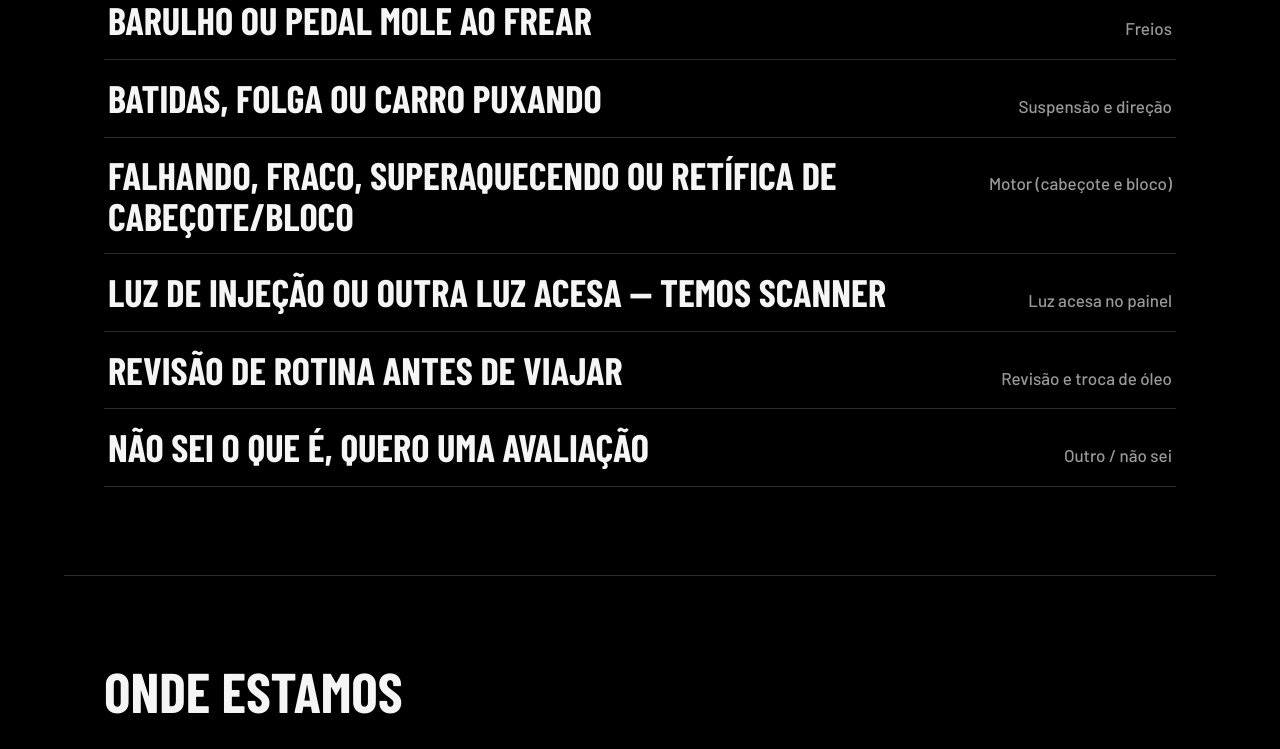
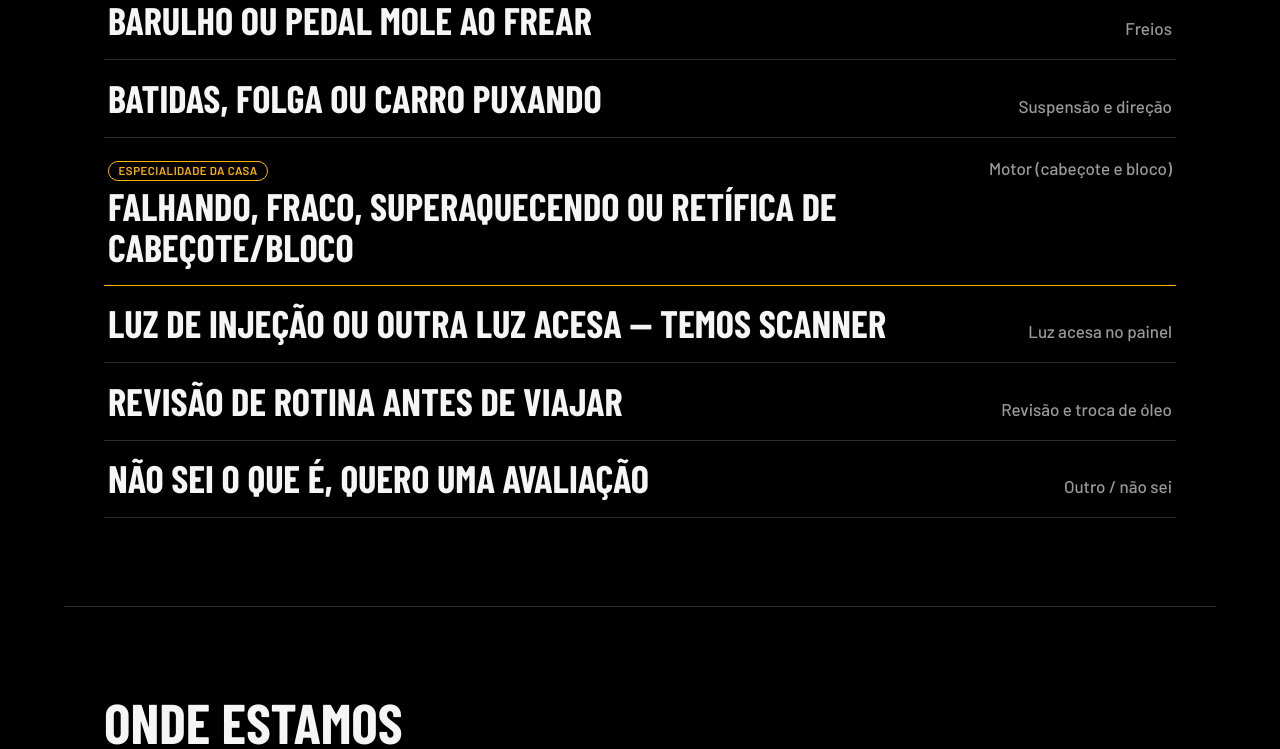
Before and after one commit to MatheusAnsel/Sistema-para-oficina, a Next.js app: page / in a window 1280 px wide. Shown: the part 2305-3054 px from the top of the page. Built offline with nearby package versions, Linux system fonts and the light colour scheme; no server answers; grey boxes are pictures that could not be loaded.

Commit message:
feat: destaca visualmente Motor como especialidade da casa (selo + borda em amber)

```diff
--- a/src/app/globals.css
+++ b/src/app/globals.css
@@ -436,6 +436,34 @@ a {
   text-transform: uppercase;
 }
 
+.symptom-main {
+  display: flex;
+  flex-direction: column;
+  gap: 0.35rem;
+  min-width: 0;
+}
+
+.symptom-badge {
+  display: inline-block;
+  align-self: flex-start;
+  padding: 0.2rem 0.6rem;
+  border: 1px solid var(--amber);
+  border-radius: 999px;
+  color: var(--amber);
+  font: 700 0.72rem/1 var(--text);
+  letter-spacing: 0.04em;
+  text-transform: uppercase;
+}
+
+.symptom--highlight {
+  border-bottom-color: var(--amber);
+}
+
+.symptom--highlight:hover .symptom-badge {
+  border-color: #000;
+  color: #000;
+}
+
 .symptom-label {
   flex: none;
   color: var(--muted);
--- a/src/app/page.tsx
+++ b/src/app/page.tsx
@@ -144,9 +144,12 @@ export default function Home() {
                   href={whatsappLink(serviceMessage(s.label, s.id))}
                   target="_blank"
                   rel="noopener"
-                  className="symptom"
+                  className={s.badge ? "symptom symptom--highlight" : "symptom"}
                 >
-                  <span className="symptom-headline">{s.headline}</span>
+                  <span className="symptom-main">
+                    {s.badge && <span className="symptom-badge">{s.badge}</span>}
+                    <span className="symptom-headline">{s.headline}</span>
+                  </span>
                   <span className="symptom-label">{s.label}</span>
                 </a>
               </li>
--- a/src/config/business.ts
+++ b/src/config/business.ts
@@ -13,6 +13,8 @@ export type Symptom = {
   headline: string;
   /** palavras que, se aparecerem na primeira mensagem, pulam a pergunta de servico */
   keywords: string[];
+  /** texto de selo opcional exibido no card do site (ex.: "Especialidade da casa") */
+  badge?: string;
 };
 
 export const business = {
@@ -48,7 +50,7 @@ export const business = {
   symptoms: [
     { id: "freios", label: "Freios", headline: "Barulho ou pedal mole ao frear", keywords: ["freio", "pastilha", "disco"] },
     { id: "suspensao", label: "Suspensão e direção", headline: "Batidas, folga ou carro puxando", keywords: ["suspens", "amortecedor", "direcao", "direção", "alinhamento"] },
-    { id: "motor", label: "Motor (cabeçote e bloco)", headline: "Falhando, fraco, superaquecendo ou retífica de cabeçote/bloco", keywords: ["motor", "esquentando", "superaquec", "falhando", "cabeçote", "cabecote", "bloco", "retífica", "retifica"] },
+    { id: "motor", label: "Motor (cabeçote e bloco)", headline: "Falhando, fraco, superaquecendo ou retífica de cabeçote/bloco", keywords: ["motor", "esquentando", "superaquec", "falhando", "cabeçote", "cabecote", "bloco", "retífica", "retifica"], badge: "Especialidade da casa" },
     { id: "injecao", label: "Luz acesa no painel", headline: "Luz de injeção ou outra luz acesa — temos scanner", keywords: ["luz", "injeção", "injecao", "scanner"] },
     { id: "revisao", label: "Revisão e troca de óleo", headline: "Revisão de rotina antes de viajar", keywords: ["revisão", "revisao", "óleo", "oleo", "filtro"] },
     { id: "outro", label: "Outro / não sei", headline: "Não sei o que é, quero uma avaliação", keywords: [] },
```
